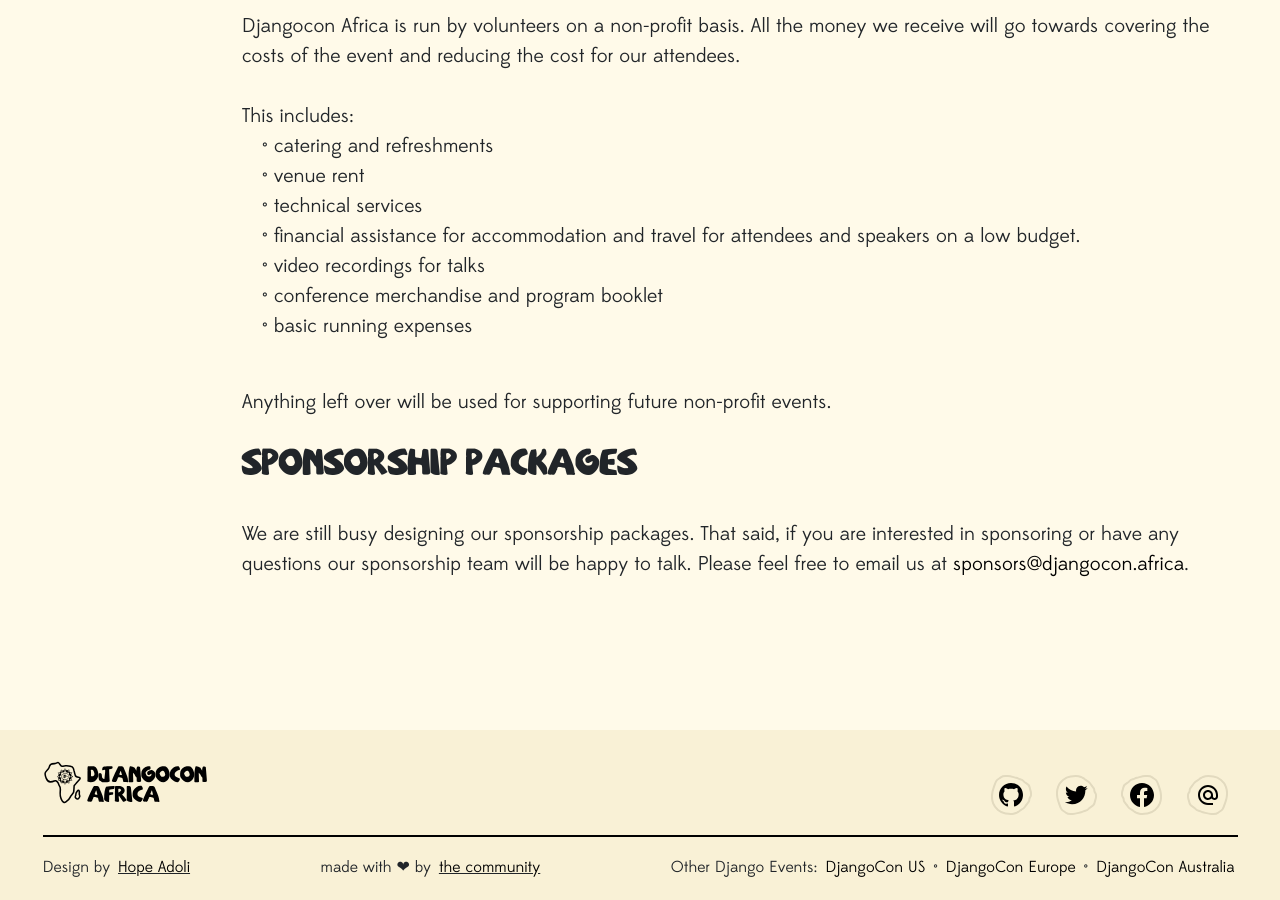
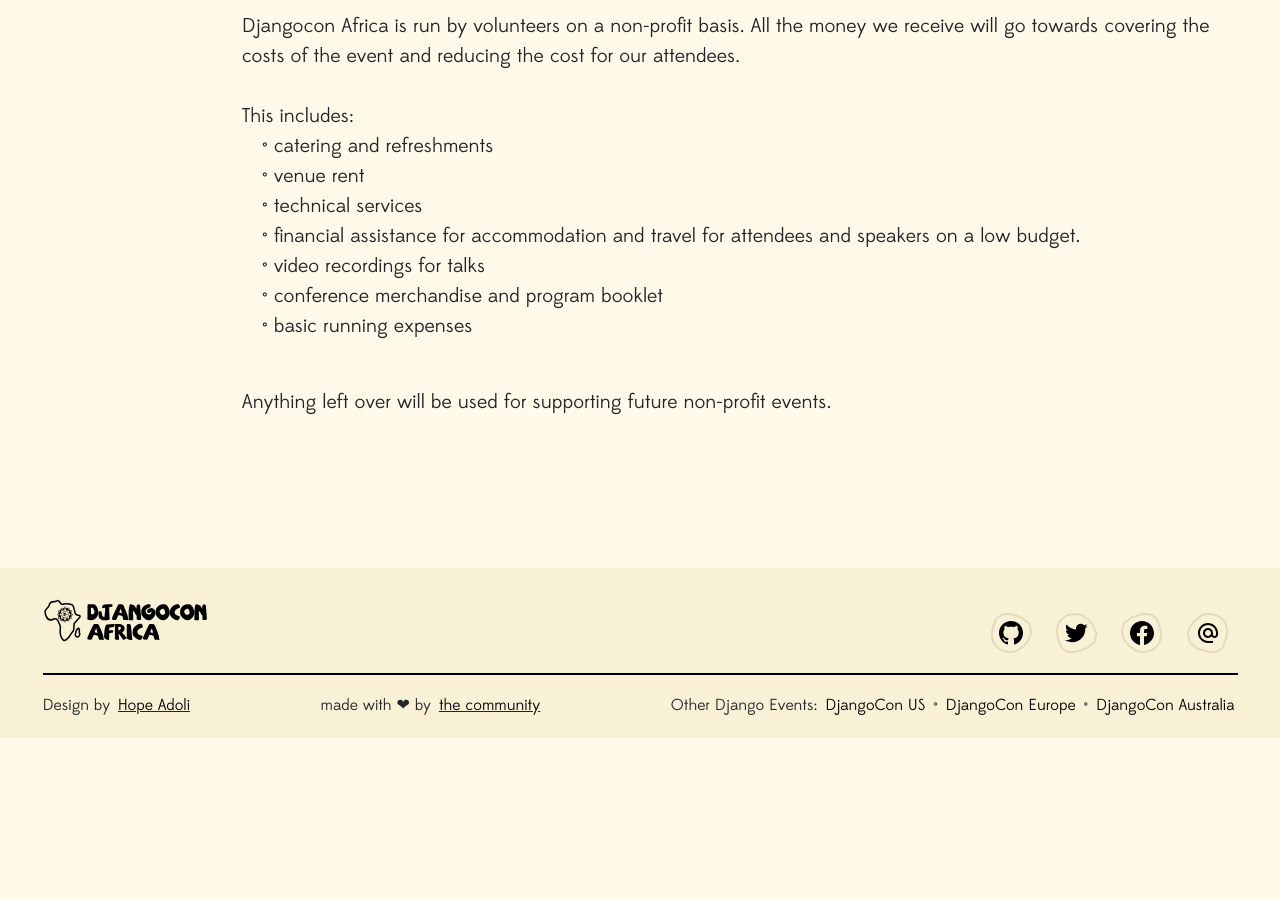
Before and after one commit to djangocon/2023.djangocon.africa, a Jekyll site: the page built from _pages/sponsor-us.md, in a window 1280 px wide and 900 px high, scrolled down 1582 px. Built offline with Jekyll 4.4.1, drawn with Linux system fonts in a browser that asks for light colours; after the commit the page ends 2320 px from its top, so only the background shows below that.

Commit message:
minor fixes

```diff
--- a/_pages/sponsor-us.md
+++ b/_pages/sponsor-us.md
@@ -42,6 +42,7 @@
 
 Anything left over will be used for supporting future non-profit events.
 
+<!--
 ## Sponsorship packages
 
-We are still busy designing our sponsorship packages. That said, if you are interested in sponsoring or have any questions our sponsorship team will be happy to talk.  Please feel free to email us at [sponsors@djangocon.africa](mailto:{{ site.sponsors_email }}).
+We are still busy designing our sponsorship packages. That said, if you are interested in sponsoring or have any questions our sponsorship team will be happy to talk.  Please feel free to email us at [sponsors@djangocon.africa](mailto:{{ site.sponsors_email }}). -->
```
